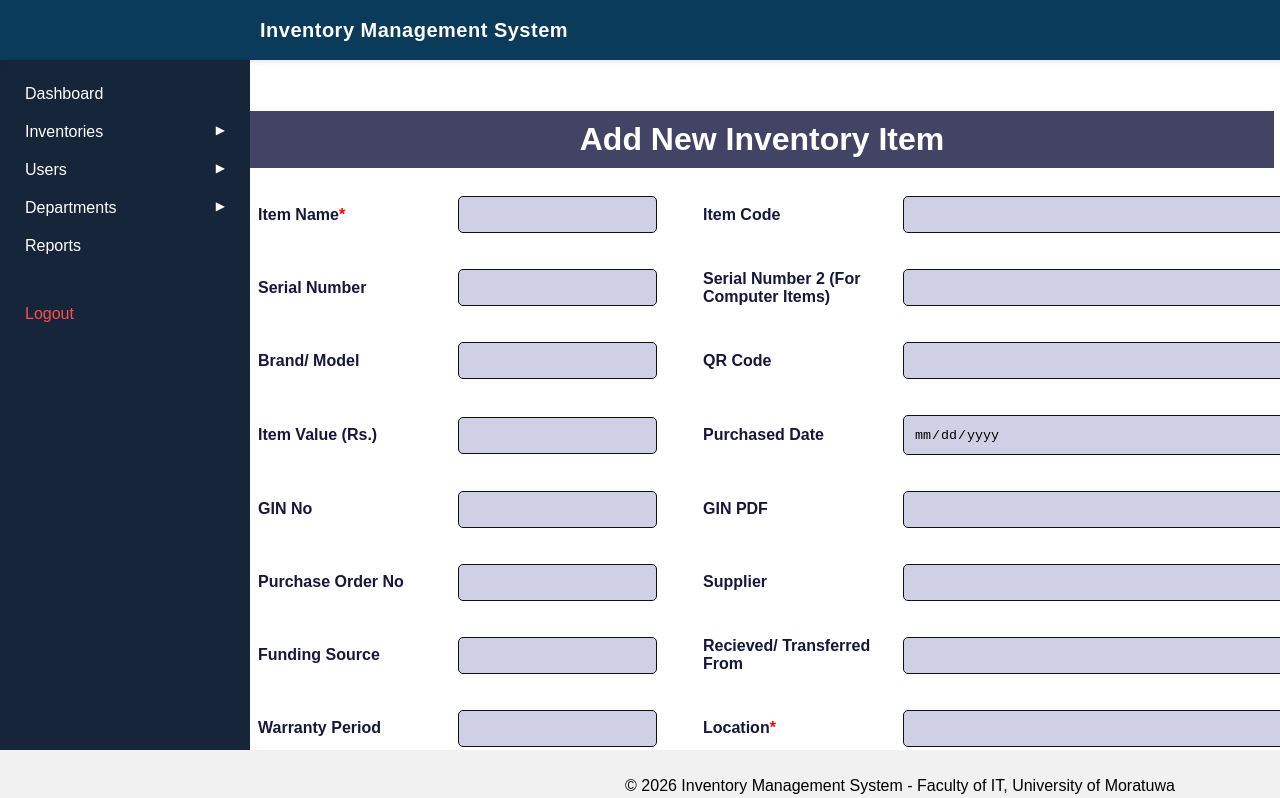
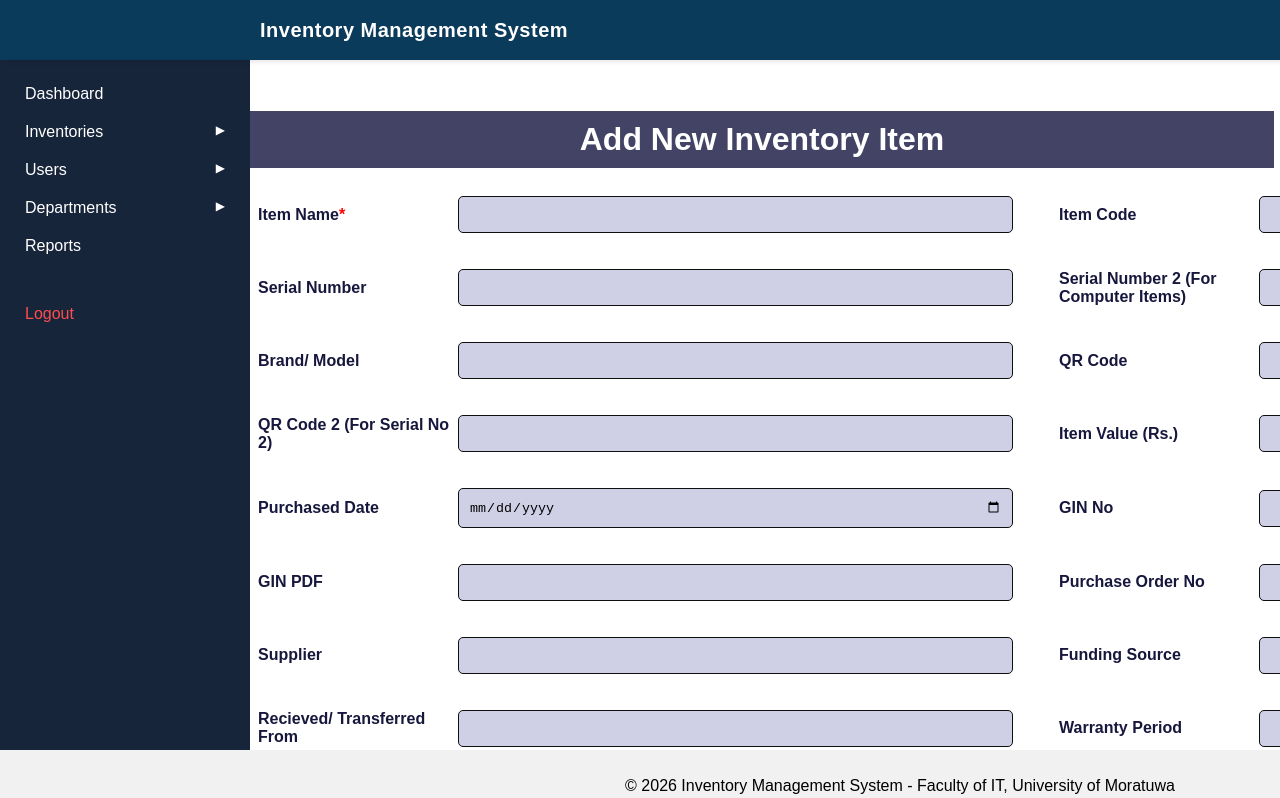
Before and after one commit to dulakshiw/SIMS, a React (Vite) app: page /AddNewItem in a window 1280 px wide. Shown: the top 798 px of the page. Built offline with nearby package versions, Linux system fonts and the light colour scheme.

Commit message:
Add separate QR Code field for Serial No2
Co-authored-by: dulakshiw <93333644+dulakshiw@users.noreply.github.com>

```diff
--- a/src/Pages/Inventory/AddNewItem.jsx
+++ b/src/Pages/Inventory/AddNewItem.jsx
@@ -9,7 +9,10 @@ const AddNewItem = () => {
     itemName: "",
     itemCode: "",
     serialNo: "",
+    serialNo2: "",
     model: "",
+    QRCode: "",
+    QRCode2: "",
     value: "",
     purchaseDate: "",
     location: "",
@@ -65,7 +68,7 @@ const AddNewItem = () => {
                                 <label>Serial Number</label>
                                 <input
                                     type="text"
-                                    name="SerialNo"
+                                    name="serialNo"
                                     value={itemData.serialNo}
                                     onChange={handleChange}
                                 />
@@ -74,7 +77,7 @@ const AddNewItem = () => {
                                 <label>Serial Number 2 (For Computer Items)</label>
                                 <input
                                     type="text"
-                                    name="SerialNo2"
+                                    name="serialNo2"
                                     value={itemData.serialNo2}
                                     onChange={handleChange}
                                 />
@@ -83,7 +86,7 @@ const AddNewItem = () => {
                                 <label>Brand/ Model</label>
                                 <input
                                     type="text"
-                                    name="Model"
+                                    name="model"
                                     value={itemData.model}
                                     onChange={handleChange}
                                 />
@@ -94,6 +97,15 @@ const AddNewItem = () => {
                                     type="text"
                                     name="QRCode"
                                     value={itemData.QRCode}
+                                    onChange={handleChange}
+                                />
+                            </div>
+                            <div className="form-row">
+                                <label>QR Code 2 (For Serial No 2)</label>
+                                <input
+                                    type="text"
+                                    name="QRCode2"
+                                    value={itemData.QRCode2}
                                     onChange={handleChange}
                                 />
                             </div>
```
